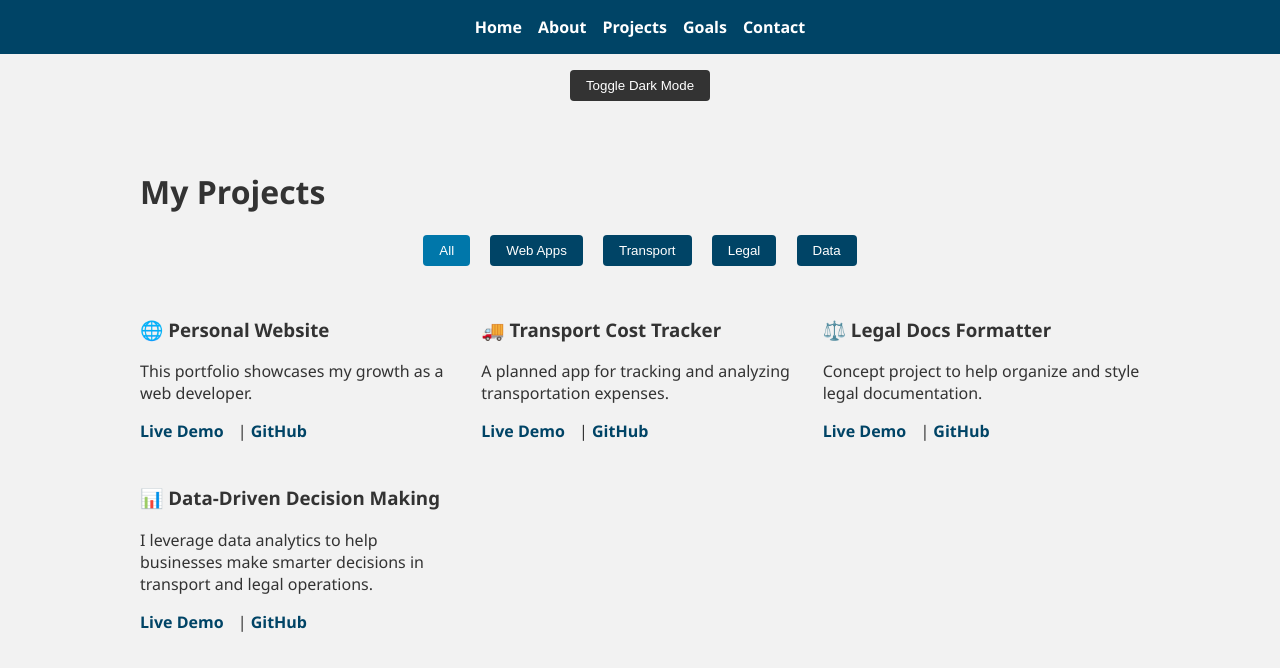
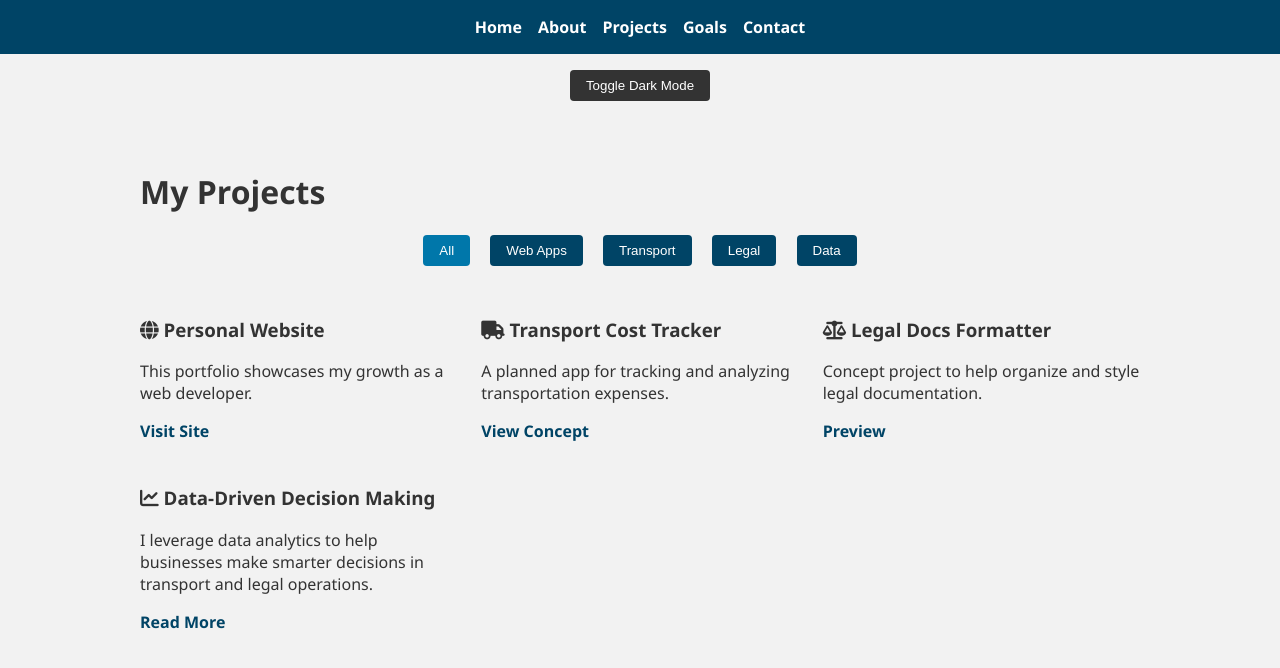
Before and after one commit to llillocksley/personal-website, a plain HTML site: page projects.html in a window 1280 px wide. Drawn offline with Linux system fonts and the light colour scheme.

Commit message:
Enhanced project cards with icons and links

```diff
--- a/projects.html
+++ b/projects.html
@@ -5,6 +5,7 @@
   <meta name="viewport" content="width=device-width, initial-scale=1.0" />
   <title>My Projects | Emeka Locksley</title>
   <link rel="stylesheet" href="style.css" />
+  <link rel="stylesheet" href="https://cdnjs.cloudflare.com/ajax/libs/font-awesome/6.4.0/css/all.min.css">
   <style>
     body {
       font-family: 'Segoe UI', sans-serif;
@@ -128,31 +129,27 @@
     <!-- Projects Grid -->
      <div class="project-grid">
       <div class="project-card" data-category="web">
-        <h3>🌐 Personal Website</h3>
+        <h3><i class="fas fa-globe"></i> Personal Website</h3>
         <p>This portfolio showcases my growth as a web developer.</p>
-         <a href="https://llillocksley.github.io/personal-website" target="_blank">Live Demo</a> |
-         <a href="https://github.com/llillocksley/personal-website" target="_blank">GitHub</a>
+        <a href="https://llillocksley.github.io/personal-website/" target="_blank">Visit Site</a>
       </div>
 
       <div class="project-card" data-category="transport">
-        <h3>🚚 Transport Cost Tracker</h3>
+        <h3><i class="fas fa-truck"></i> Transport Cost Tracker</h3>
         <p>A planned app for tracking and analyzing transportation expenses.</p>
-        <a href="#">Live Demo</a> |
-        <a href="#">GitHub</a>
+        <a href="#" target="_blank">View Concept</a>
       </div>
 
       <div class="project-card" data-category="legal">
-        <h3>⚖️ Legal Docs Formatter</h3>
+        <h3><i class="fas fa-balance-scale"></i> Legal Docs Formatter</h3>
         <p>Concept project to help organize and style legal documentation.</p>
-         <a href="#">Live Demo</a> |
-         <a href="#">GitHub</a>
+        <a href="#" target="_blank">Preview</a>
       </div>
 
       <div class="project-card" data-category="data">
-        <h3>📊 Data-Driven Decision Making</h3>
+        <h3><i class="fas fa-chart-line"></i> Data-Driven Decision Making</h3>
         <p>I leverage data analytics to help businesses make smarter decisions in transport and legal operations.</p>
-        <a href="#">Live Demo</a> |
-        <a href="#">GitHub</a>
+        <a href="#" target="_blank">Read More</a>
       </div>
      </div>
   </div>
```
